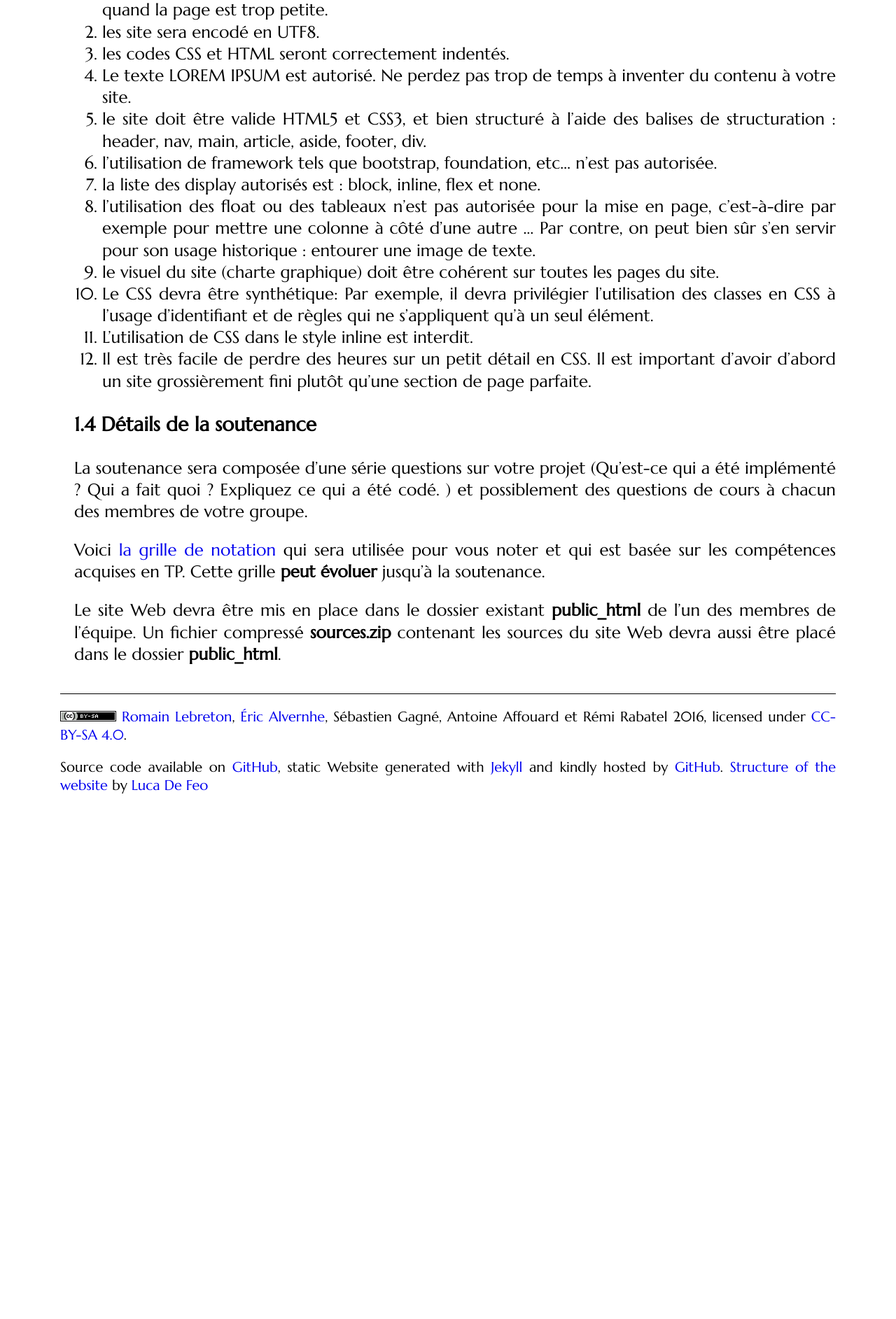
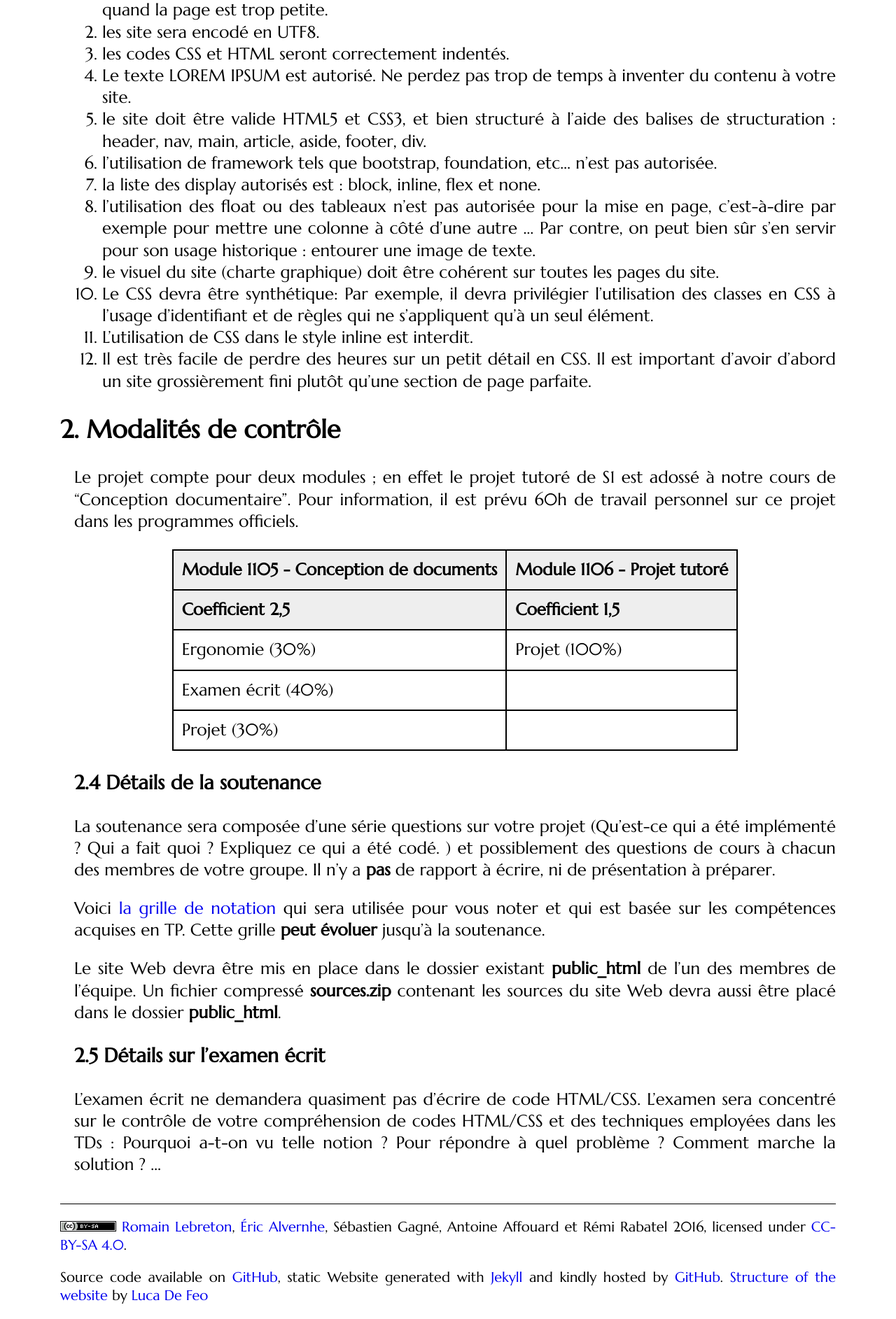
Before and after one commit to romainlebreton/R1.02-DeveloppementInterfacesWeb, a Jekyll site: the page built from projet.md, in a window 1280 px wide. Shown: the part 1955-3840 px from the top of the page at 70% size. Built offline with Jekyll 4.4.1, drawn with Linux system fonts in a browser that asks for light colours; some web fonts are replaced; comment, search, counter and statistics services are not loaded; before the commit the page ends 3111 px from its top, so only the background shows below that.

Commit message:
Modalités de contrôle

```diff
--- a/projet.md
+++ b/projet.md
@@ -10,8 +10,6 @@ Vous devez réaliser le site Web d'une boite fictive avec un **unique** produit
 logiciel révolutionnaire fictif. <!-- Pas un magasin avec plusieurs produits !
 --> La taille des groupes est de 4 personnes au plus. Si vous êtes moins, nous
 attendrons la même quantité de travail.
-
-
 
 ### Emploi du temps prévisionnel :
 
@@ -95,11 +93,41 @@ questions et réponses plus bas dans la page (utilisation des ancres).
    important d'avoir d'abord un site grossièrement fini plutôt qu'une section de
    page parfaite.
 
+## Modalités de contrôle
+
+Le projet compte pour deux modules ; en effet le projet tutoré de S1 est adossé
+à notre cours de "Conception documentaire". Pour information, il est prévu 60h
+de travail personnel sur ce projet dans les programmes officiels.
+
+Module 1105 - Conception de documents | Module 1106 - Projet tutoré
+Coefficient 2,5                       | Coefficient 1,5
+--------------------------------------|- --------------------------
+Ergonomie (30%)                       | Projet (100%)
+Examen écrit (40%)                    |
+Projet (30%)                          |
+{:.controle}
+
+<style scoped>
+table.controle td, table.controle th {
+  border:2px solid black;
+}
+
+table.controle th {
+background-color:#EEE;
+}
+
+table.controle {
+  margin:auto;
+}
+
+</style>
+
 ### Détails de la soutenance
 
 La soutenance sera composée d'une série questions sur votre projet (Qu'est-ce
 qui a été implémenté ? Qui a fait quoi ? Expliquez ce qui a été codé. ) et
-possiblement des questions de cours à chacun des membres de votre groupe.
+possiblement des questions de cours à chacun des membres de votre groupe. Il n’y
+a **pas** de rapport à écrire, ni de présentation à préparer.
 
 Voici
 [la grille de notation](https://docs.google.com/spreadsheets/d/1C_zVXJytwIJ9EVgveuuzpiyS7qjHLG0_BmbPLpxxdsk/edit?usp=sharing)
@@ -114,6 +142,12 @@ sources du site Web devra aussi être placé dans le dossier **public_html**.
 <!-- [les groupes de projet tutoré](https://docs.google.com/spreadsheets/d/1MSJYHpXNsjZGFl1xLberYLjEJRdtej37z3JFqSnq4fY/edit?usp=sharing) -->
 <!-- et leurs produits vendus. -->
 
+### Détails sur l'examen écrit
+
+L'examen écrit ne demandera quasiment pas d'écrire de code HTML/CSS. L'examen
+sera concentré sur le contrôle de votre compréhension de codes HTML/CSS et des
+techniques employées dans les TDs : Pourquoi a-t-on vu telle notion ? Pour
+répondre à quel problème ? Comment marche la solution ? ...
 
 
 
```
